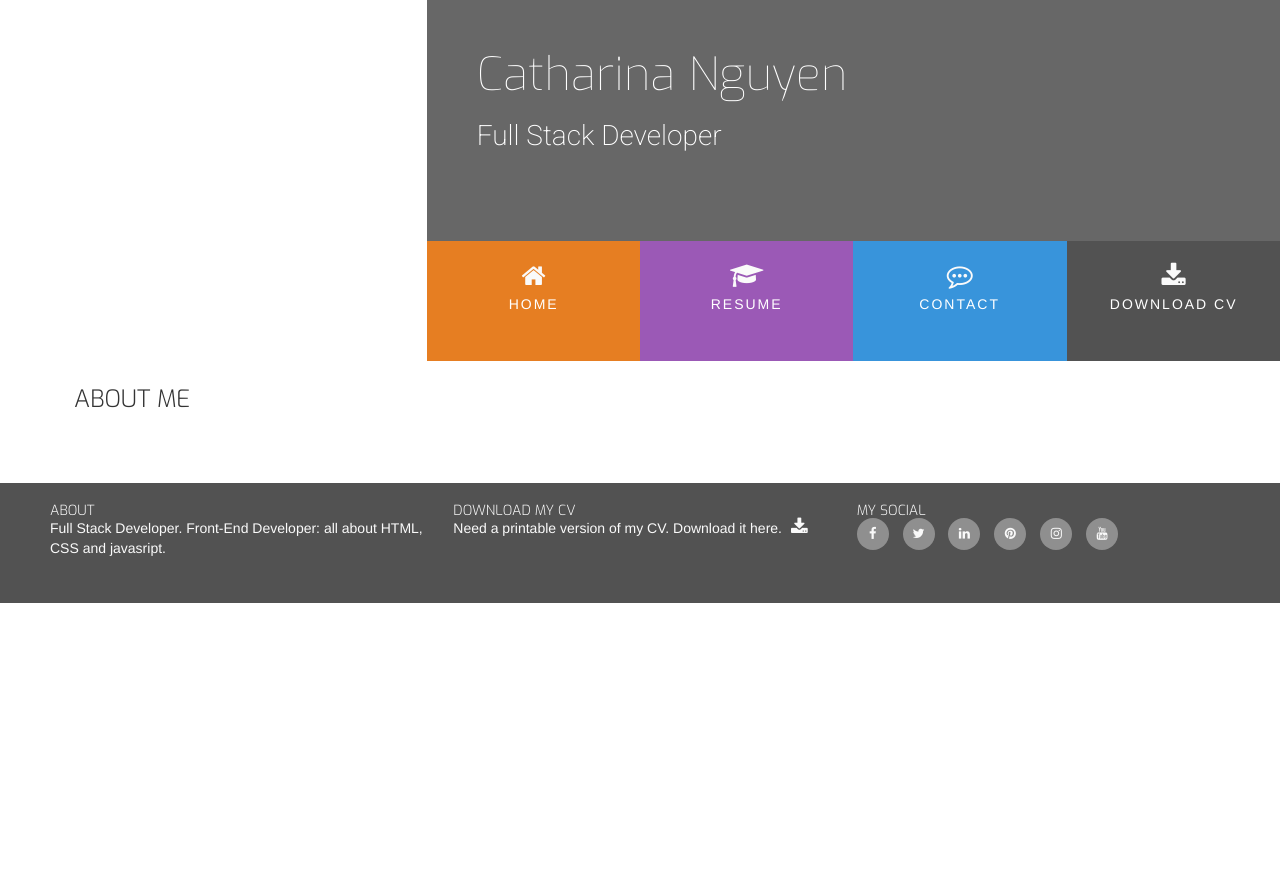
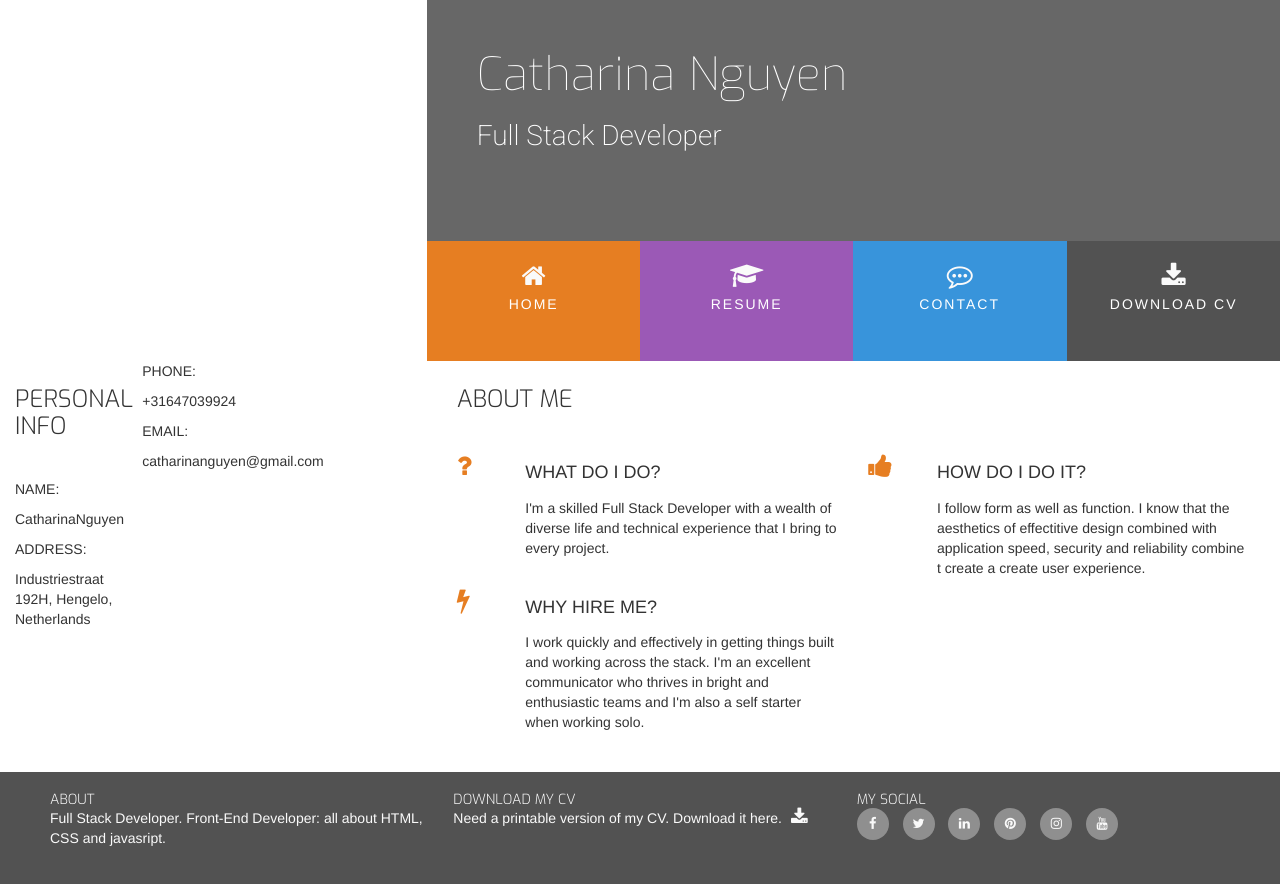
Before and after one commit to catharinanguyen/first-resumewebsite, a plain HTML site: page index.html in a window 1280 px wide. Before the commit the page ends 800 px from the top, so only its background shows below. Drawn offline with nearby package versions, Linux system fonts and the light colour scheme.

Commit message:
Personal Info

```diff
--- a/assets/css/style.css
+++ b/assets/css/style.css
@@ -200,3 +200,18 @@ footer .cv-pdf i:hover {
 #footer-details {
     margin: 20px;
 }
+
+/*--------------------------------------------Three Reasons*/
+
+.three-reasons-icons {
+    font-size: 26px;
+    color: #e67e22
+}
+
+.three-reasons-heading {
+    margin-bottom: 15px;
+}
+
+.bg-color-personal-info {
+    background-color: #fafafa;
+}
--- a/index.html
+++ b/index.html
@@ -42,17 +42,97 @@
     </header>
     <section class="container-fluid">
         <div class="row row-table">
+            <div class="col-xs-12 col-sm-12 col-md-4 bd-color-personal-info section column">
+                <div class="row">
+                    <div class="col-md-12">
+                        <h3 class="section-heading uppercase">Personal Info</h3>
+                    </div>
+                </div>
+                <div class="personal-info-item">
+                    <div class="key">
+                        <p class="uppercase">Name:</p>
+                    </div>
+                    <div class="value">
+                        <p>CatharinaNguyen</p>
+                    </div>
+                </div>
+                <div class="personal-info-item">
+                    <div class="key">
+                        <p class="uppercase">Address:</p>
+                    </div>
+                </div>
+                <div class="value">
+                    <p>Industriestraat 192H, Hengelo, Netherlands</p>
+                </div>
+            </div>
+            <div class="personal-info-item">
+                <div class="key">
+                    <p class="uppercase">Phone:</p>
+                </div>
+                <div class="value">
+                    <p>+31647039924</p>
+                </div>
+            </div>
+            <div class="personal-info-item">
+                <div class="key">
+                    <p class="uppercase">Email:</p>
+                </div>
+                <div class="value">
+                    <p>catharinanguyen@gmail.com</p>
+                </div>
+            </div>
             <div class="col-xs-12 col-sm-12 col-md-8 bg-color-three-reasons section-column">
                 <div class="row">
                     <div class="col-md-12">
                         <h3 class="section-heading uppercase">About me</h3>
                     </div>
                 </div>
+                <div class="row">
+                    <div class="col-xs-10 col-xs-offset-1 col-sm-offset-0 col-sm-4 col-md-6">
+                        <div class="row">
+                            <div class="col-xs-2 col-sm-2 col-md-2">
+                                <i class="three-reasons-icons fa fa-question" aria-hidden="true"></i>
+                            </div>
+                            <div class="col-xs-10 col-sm-10">
+                                <h4 class="three-reasons-heading uppercase">What do I do?</h4>
+                                <p>
+                                    I'm a skilled Full Stack Developer with a wealth of diverse life and technical experience that I bring to every project.
+                                </p>
+                            </div>
+                        </div>
+                    </div>
+                    <div class="col-xs-10 col-xs-offset-1 col-sm-offset-0 col-sm-4 col-md-6">
+                        <div class="row">
+                            <div class="col-xs-2 col-sm-2 col-md-2">
+                                <i class="three-reasons-icons fa fa-thumbs-up" aria-hidden="true"></i>
+                            </div>
+                            <div class="col-xs-10 col-sm-10">
+                                <h4 class="three-reasons-heading uppercase">How do I do it?</h4>
+                                <p>
+                                    I follow form as well as function. I know that the aesthetics of effectitive design combined with application speed, security and reliability combine t create a create user experience.
+                                </p>
+                            </div>
+                        </div>
+                    </div>
+                    <div class="col-xs-10 col-xs-offset-1 col-sm-offset-0 col-sm-4 col-md-6">
+                        <div class="row">
+                            <div class="col-xs-2 col-sm-2 col-md-2">
+                                <i class="three-reasons-icons fa fa-bolt" aria-hidden="true"></i>
+                            </div>
+                            <div class="col-xs-10 col-sm-10">
+                                <h4 class="three-reasons-heading uppercase">Why hire me?</h4>
+                                <p>
+                                    I work quickly and effectively in getting things built and working across the stack. I'm an excellent communicator who thrives in bright and enthusiastic teams and I'm also a self starter when working solo.
+                                </p>
+                            </div>
+                        </div>
+                    </div>
+                </div>
             </div>
         </div>
     </section>
     <footer class="container-fluid">
-        <div id ="footer-details" class="row">
+        <div id="footer-details" class="row">
             <div class="col-sm-4">
                 <h5 class="uppercase general-sub">About</h5>
                 <p class="inline-block">
```
Lines whose indentation alone changed are shown as unchanged.
